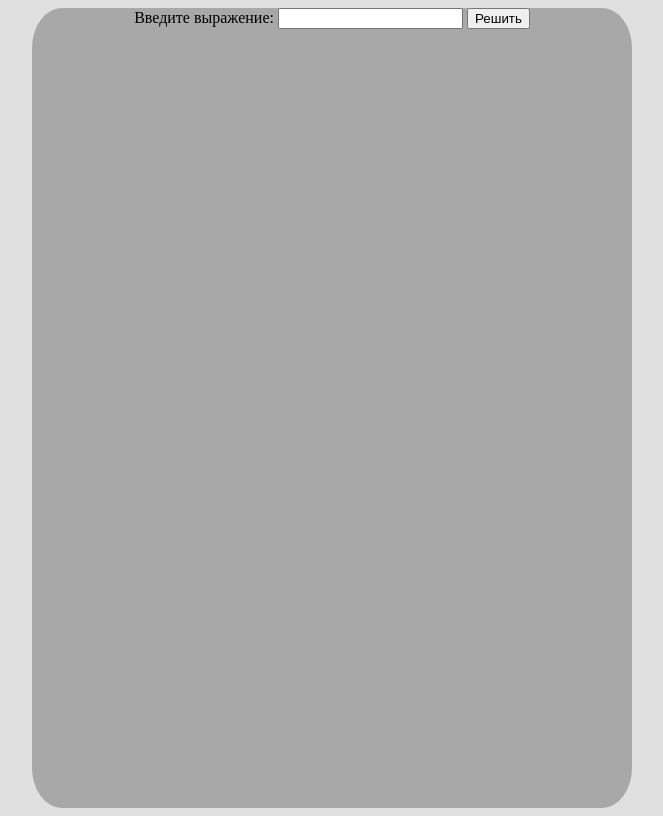
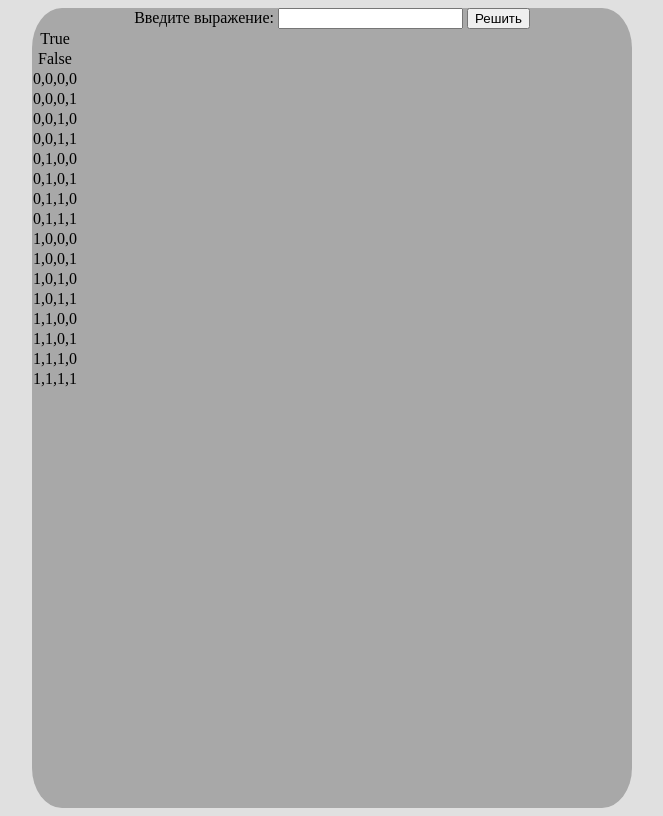
Before and after one commit to dauershinji/my_first_site, a plain HTML site: page index.html in a window 1280 px wide. Both pictures are taken after a click on the button "Решить". Shown: the whole page, without its empty margins (308-971 px from the left). Drawn offline with Linux system fonts and the light colour scheme.

Commit message:
Final of 4nd day

```diff
--- a/index.html
+++ b/index.html
@@ -20,7 +20,7 @@
         <div class="center">
             <label for="inputObject">Введите выражение:</label>
             <input type="text" id="inputObject">
-            <button onclick="solve_expression()">Решить</button>
+            <button onclick="make_html_table()">Решить</button>
             <div class="center_table"></div>
         </div>
     </main>
--- a/main.js
+++ b/main.js
@@ -1,17 +1,19 @@
 /**
- * Возвращение переменных в логическом выражении
+ * Возвращение списка переменных в логическом выражении
  * @param string - логическое выражение
- * @returns {*[]} - переменные в логическом выражении
+ * @returns {*[]} - список переменных в логическом выражении
  */
 function variable(string) {
-    const alp = ['!', '&', '|']
-    const array = Array.from(string)
+    const array = Array.from(string);
+    const alp = ["!", "&", "|"]
     let elements = []
+
     for (const element of array) {
         if (alp.indexOf(element) === -1) {
             elements.push(element)
         }
     }
+
     return elements
 }
 
@@ -24,9 +26,10 @@ function make_truth_table(string) {
     const array = variable(string)
     const save = string
     let truth_table = {
-        'True': [],
-        'False': []
+        "True": [],
+        "False": []
     }
+
     for (let x = 0; x < 2; x++) {
         for (let y = 0; y < 2; y++) {
             for (let z = 0; z < 2; z++) {
@@ -37,20 +40,23 @@ function make_truth_table(string) {
                     string = string.replaceAll(array[2],z.toString())
                     string = string.replaceAll(array[3],w.toString())
                     let expression = eval(string)
+
                     if (expression === 1) {
-                        let changes = truth_table['True']
+                        let changes = truth_table["True"]
                         changes.push([x,y,z,w])
-                        truth_table['True'] = changes
+                        truth_table["True"] = changes
                     }
+
                     else {
-                        let changes = truth_table['False']
+                        let changes = truth_table["False"]
                         changes.push([x,y,z,w])
-                        truth_table['False'] = changes
+                        truth_table["False"] = changes
                     }
                 }
             }
         }
     }
+
     return truth_table
 }
 
@@ -63,16 +69,22 @@ function get_expression(){
     return input.value
 }
 
-const truth_table = make_truth_table(get_expression())
+/**
+ * Построение таблицы HTML
+ */
+function make_html_table() {
+    const truth_table = make_truth_table(get_expression())
+    document.querySelector(".center_table").innerHTML = `<table class="table"></table>`
 
-document.querySelector('.center_table').innerHTML = `<table class="table"></table>`
-for (key in a) {
-    let row = document.createElement('tr')
-    row.innerHTML = `<td colspan="2">${key}</td>`
-    document.querySelector('.center_table').appendChild(row)
-    for (let i=0; i < a[key].length; i++) {
-        let row = document.createElement('tr')
-        row.innerHTML = `<td>${a[key][i]}</td>`
-        document.querySelector('.center_table').appendChild(row)
+    for (let key in truth_table) {
+        let row = document.createElement("tr")
+        row.innerHTML = `<td colspan="2">${key}</td>`
+        document.querySelector(".center_table").appendChild(row)
+
+        for (let i = 0; i < truth_table[key].length; i++) {
+            let row = document.createElement("tr")
+            row.innerHTML = `<td>${truth_table[key][i]}</td>`
+            document.querySelector(".center_table").appendChild(row)
+        }
     }
 }
```
Also changed, not shown: test.js (+45 -13 lines), table.txt (deleted).
